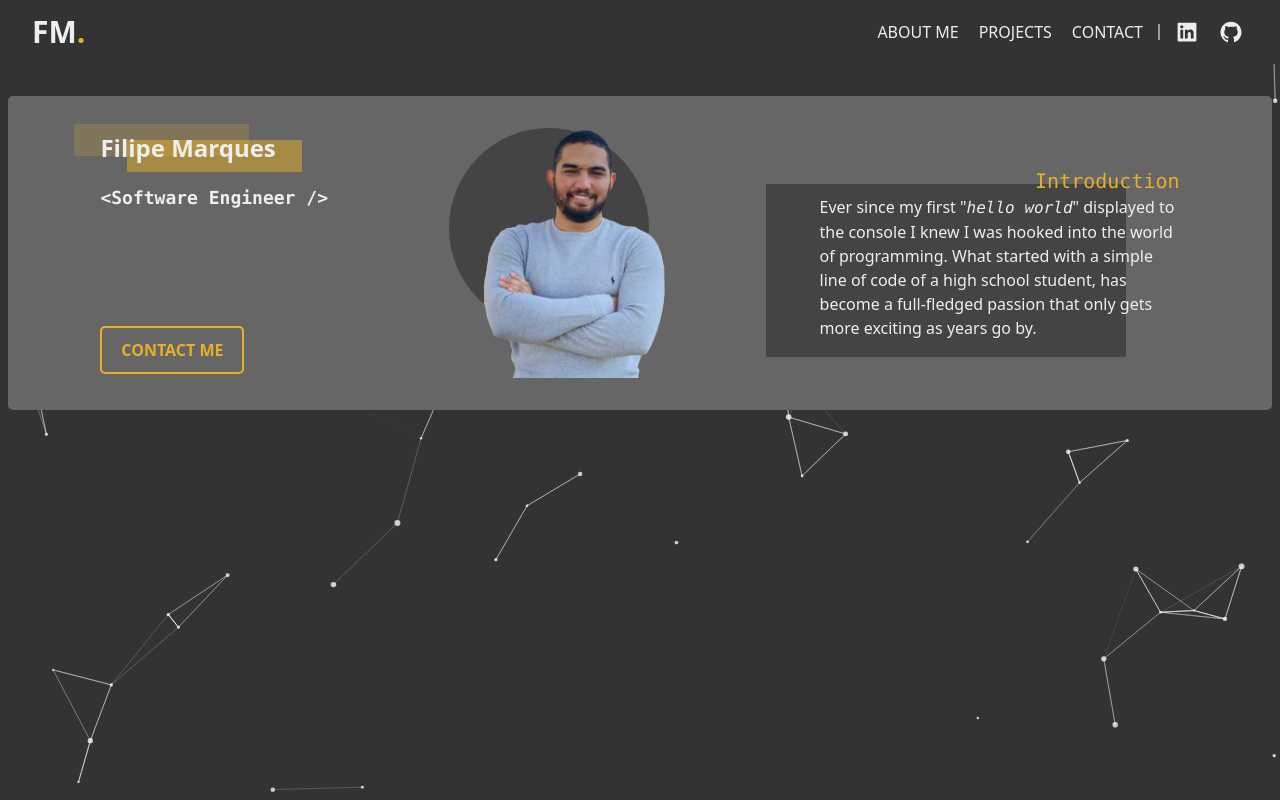
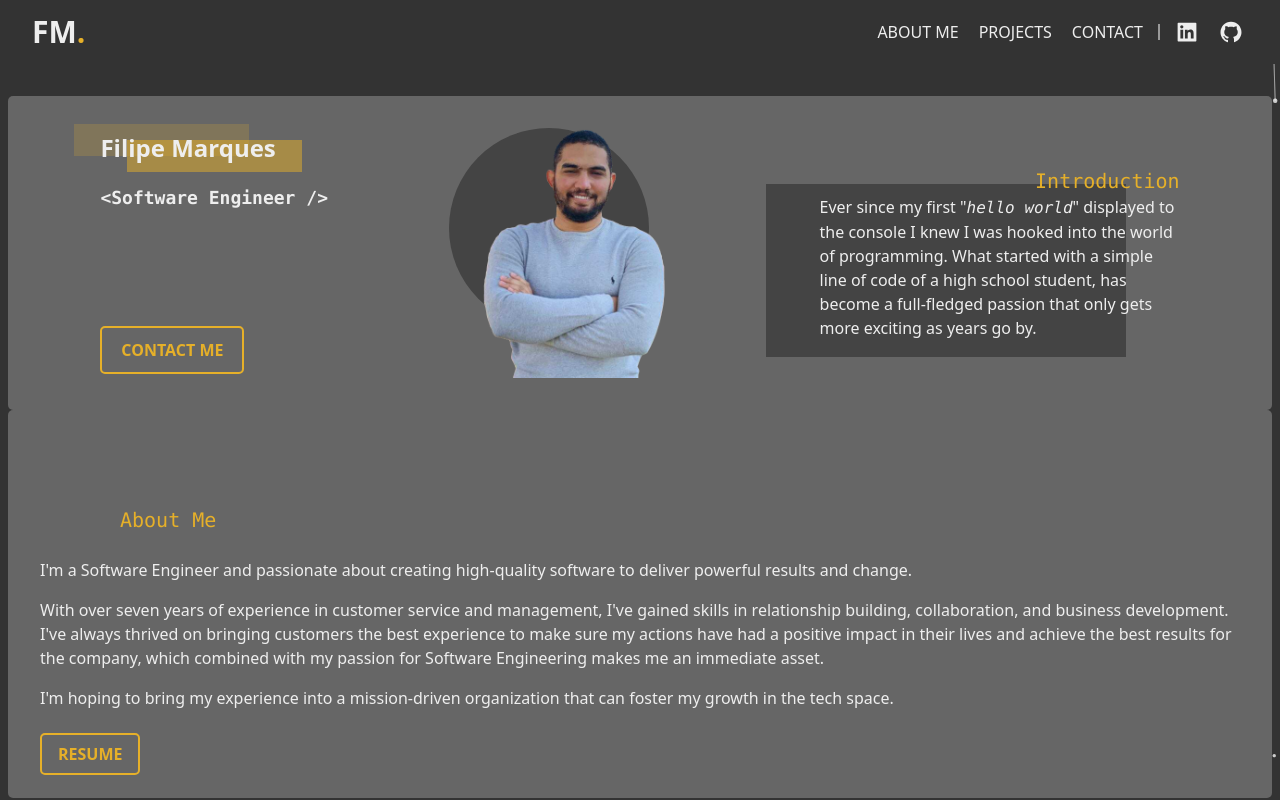
Before and after one commit to filipeqm94/portfolio, a React (Create React App) app: page / in a window 1280 px wide. Built offline with nearby package versions, Linux system fonts and the light colour scheme.

Commit message:
📝 Create about me section

```diff
--- a/src/App.js
+++ b/src/App.js
@@ -1,6 +1,7 @@
 import React from 'react'
 
 import Particles from 'react-tsparticles'
+import AboutMe from './components/AboutMe'
 
 import CallToAction from './components/CallToAction'
 import Header from './components/Header'
@@ -75,6 +76,7 @@ function App() {
       </header>
       <main>
         <CallToAction />
+        <AboutMe />
       </main>
     </div>
   )
--- /dev/null
+++ b/src/components/AboutMe/index.js
@@ -0,0 +1,42 @@
+import React from 'react'
+
+import './styles.scss'
+
+function AboutMe() {
+  return (
+    <section id='about-me' className='pt-24'>
+      <article>
+        <h2 className='text-[#E6B029] text-xl'>
+          <code>About Me</code>
+        </h2>
+        <div className='elevator-pitch'>
+          <p>
+            I'm a Software Engineer and passionate about creating high-quality
+            software to deliver powerful results and change.
+          </p>
+          <p>
+            With over seven years of experience in customer service and
+            management, I've gained skills in relationship building,
+            collaboration, and business development. I've always thrived on
+            bringing customers the best experience to make sure my actions have
+            had a positive impact in their lives and achieve the best results
+            for the company, which combined with my passion for Software
+            Engineering makes me an immediate asset.
+          </p>
+          <p>
+            I'm hoping to bring my experience into a mission-driven organization
+            that can foster my growth in the tech space.
+          </p>
+        </div>
+        <a
+          href='mailto: marques.fq@gmail.com'
+          className='text-[#E6B029] resume'
+        >
+          RESUME
+        </a>
+      </article>
+    </section>
+  )
+}
+
+export default AboutMe
--- /dev/null
+++ b/src/components/AboutMe/styles.scss
@@ -0,0 +1,28 @@
+article {
+  h2 {
+    margin-left: 5rem;
+    margin-bottom: 1.5rem;
+  }
+
+  .elevator-pitch {
+    margin-bottom: 2rem;
+
+    p + p {
+      margin-top: 1rem;
+    }
+  }
+
+  .resume {
+    padding: 0.5rem 1rem;
+
+    border: 2px solid #e6b029;
+    border-radius: 5px;
+
+    font-weight: bold;
+
+    &:hover {
+      background-color: #e6b029;
+      color: #333;
+    }
+  }
+}
```
